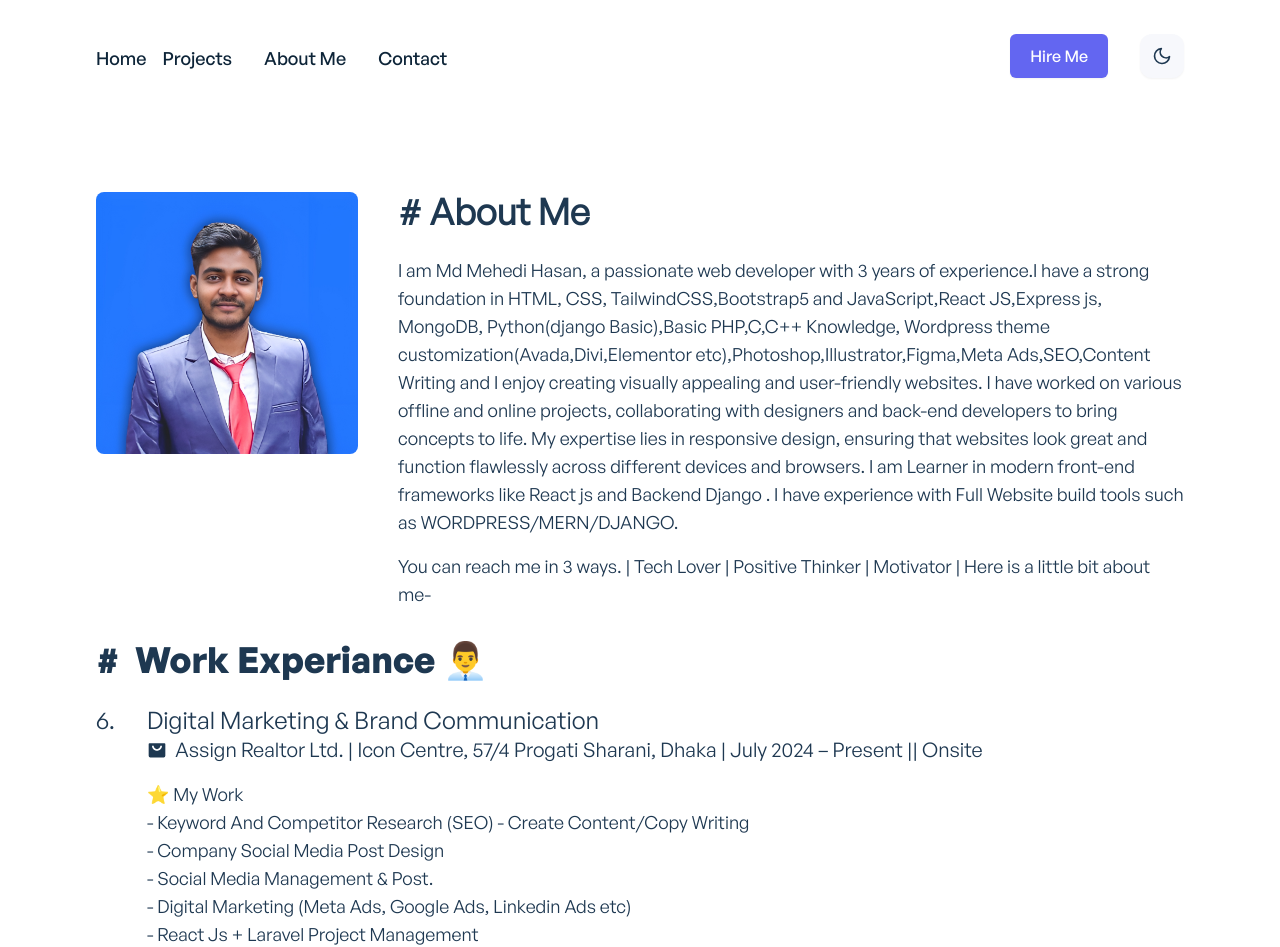
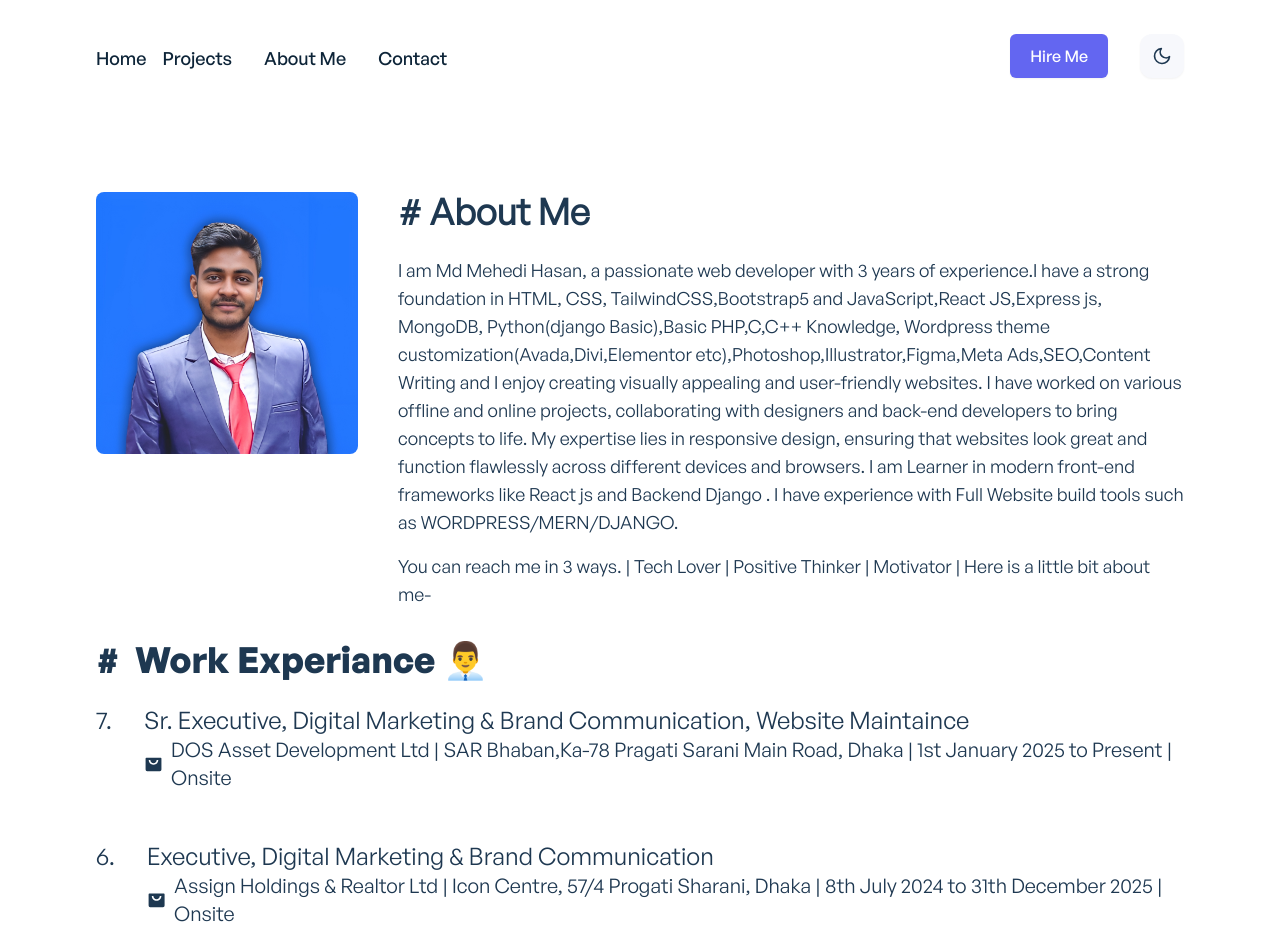
Before and after one commit to rcmehedi15/mehedi-final-portfolio, a React (Create React App) app: page /about in a window 1280 px wide. Shown: the top 947 px of the page. Built offline with nearby package versions, Linux system fonts and the light colour scheme.

Commit message:
exeperience update

```diff
--- a/src/components/about/Experience/Experiences.jsx
+++ b/src/components/about/Experience/Experiences.jsx
@@ -12,17 +12,32 @@ const Experiences = () => {
       </h2>{" "}
       <br />
       <ul className="w-full">
+          <li className="w-full mb-8 flex ">
+          <h5 className="text-2xl  text-ternary-dark dark:text-ternary-light">
+            7.{" "}
+          </h5>
+          <div className="flex-1 ml-8">
+            <h5 className="w-full text-2xl   text-ternary-dark dark:text-ternary-light ">
+            Sr. Executive, Digital Marketing & Brand Communication, Website Maintaince
+            </h5>
+            <span className="w-full text-lg md:text-xl mb-4 text-ternary-dark dark:text-ternary-light flex items-center  gap-2">
+              <BiSolidShoppingBagAlt />
+              DOS Asset Development Ltd | SAR Bhaban,Ka-78 Pragati Sarani Main Road, Dhaka  | 1st January 2025 to Present | Onsite
+            </span>
+
+          </div>
+        </li>
       <li className="w-full mb-8 flex ">
           <h5 className="text-2xl  text-ternary-dark dark:text-ternary-light">
             6.{" "}
           </h5>
           <div className="flex-1 ml-8">
             <h5 className="w-full text-2xl   text-ternary-dark dark:text-ternary-light ">
-            Digital Marketing & Brand Communication
+            Executive, Digital Marketing & Brand Communication
             </h5>
             <span className="w-full text-lg md:text-xl mb-4 text-ternary-dark dark:text-ternary-light flex items-center  gap-2">
               <BiSolidShoppingBagAlt />
-              Assign Realtor Ltd. | Icon Centre, 57/4 Progati Sharani, Dhaka | July 2024 –  Present || Onsite
+              Assign Holdings & Realtor Ltd | Icon Centre, 57/4 Progati Sharani, Dhaka |  8th July 2024 to 31th December 2025 | Onsite
             </span>
 
             <p className="w-full text-lg mt-3 text-ternary-dark dark:text-ternary-light">
```
